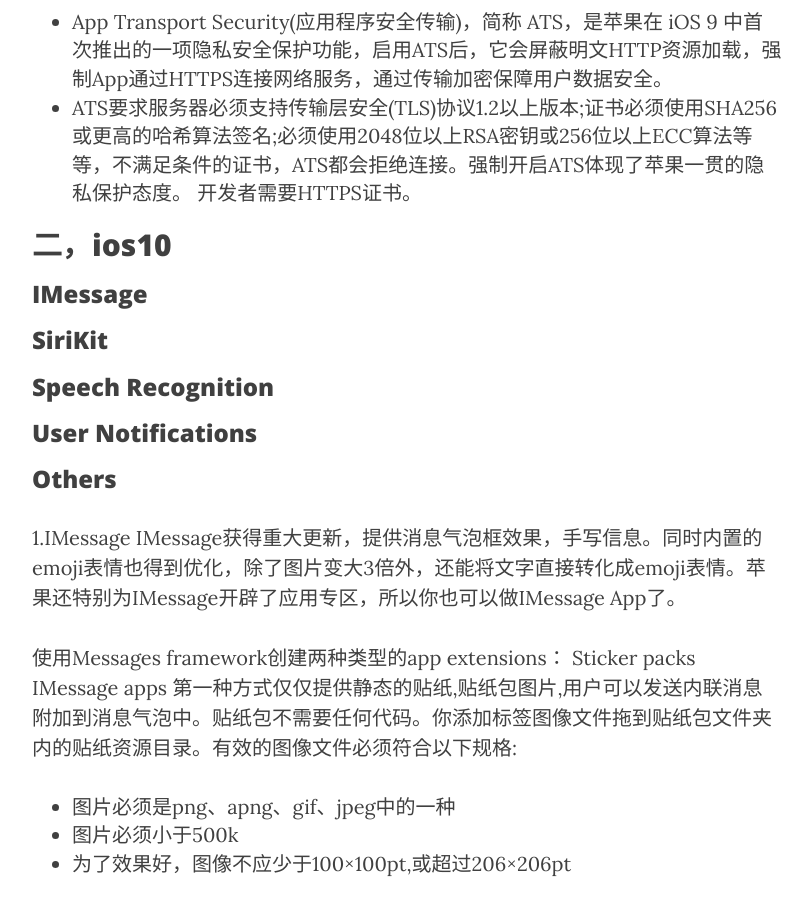
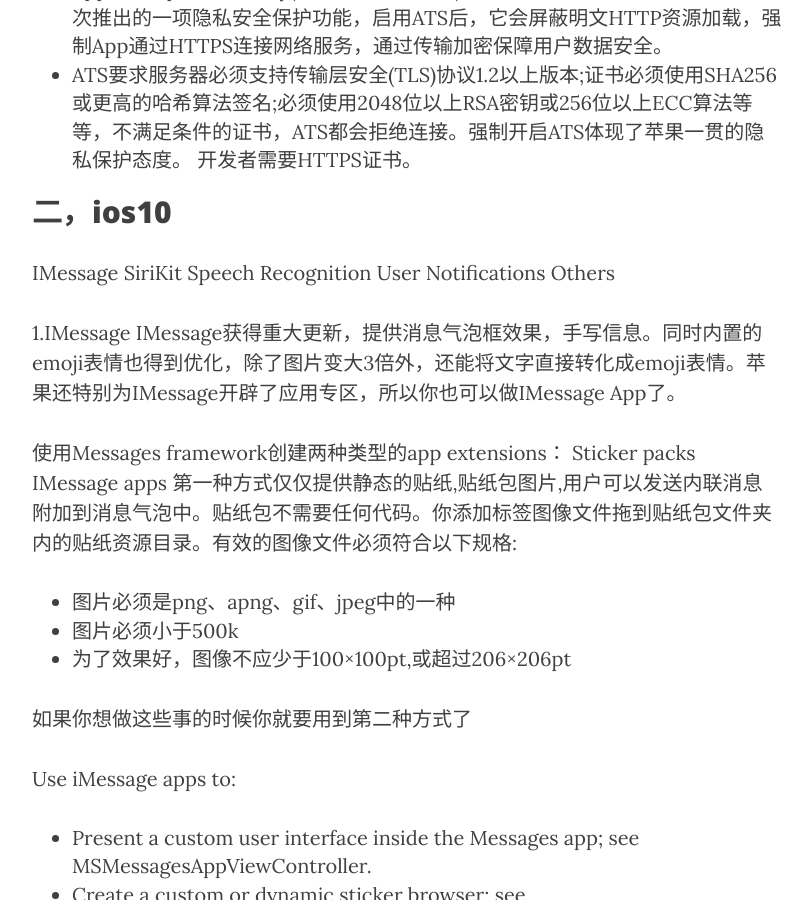
Before and after one commit to lizouzt/blog, a Jekyll site: the page built from _posts/2017-01-01-ios2016技术回顾.markdown, in a window 1280 px wide and 900 px high, scrolled down 2436 px. Shown: the whole window, without its empty margins (233-1045 px from the left). Built offline with Jekyll 4.4.1, drawn with Linux system fonts in a browser that asks for light colours; nearby versions of some CDN libraries; comment, search, counter and statistics services are not loaded.

Commit message:
修改技术分享格式

```diff
--- a/_posts/2017-01-01-ios2016技术回顾.markdown
+++ b/_posts/2017-01-01-ios2016技术回顾.markdown
@@ -7,6 +7,7 @@
 comments:	true
 header-img: "img/contact-bg.jpg"
 ---
+
 > WWDC2016,Apple发布了ios10，每次版本发布，都会带来新的接口，新的机会，也能间接的看出Apple的未来一段时间的发展方向。
 
 这里就不讨论iphone7、MacBook Pro、Apple Watch、Apple TV以及AirPods了。
@@ -14,9 +15,12 @@
 下面回顾一下，Apple今年为我们带来了什么
 
 ## 一，一些限制
-### IPV6
-### HTTPS
+
+IPV6
+HTTPS
+
 1.IPV6
+
 > 由于IPv4最大的问题在于网络地址资源有限，严重制约了互联网的应用和发展。IPv6的使用，不仅能解决网络地址资源数量的问题，而且也解决了多种接入设备连入互联网的障碍
 
 6月1号以后提交新版本需要支持IPV6-Only的网络
@@ -44,15 +48,11 @@
 
 ## 二，ios10
 
-### IMessage
-
-### SiriKit
-
-### Speech Recognition
-
-### User Notifications
-
-### Others
+IMessage
+SiriKit
+Speech Recognition
+User Notifications
+Others
 
 1.IMessage
 IMessage获得重大更新，提供消息气泡框效果，手写信息。同时内置的emoji表情也得到优化，除了图片变大3倍外，还能将文字直接转化成emoji表情。苹果还特别为IMessage开辟了应用专区，所以你也可以做IMessage App了。
```
